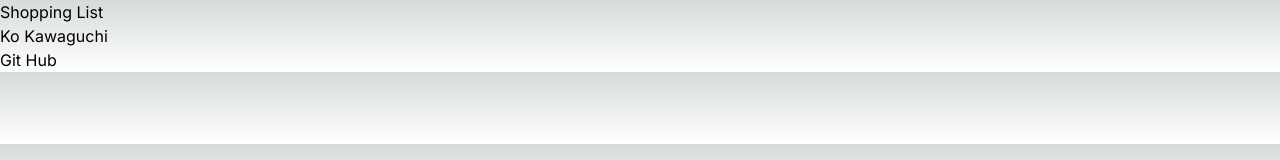
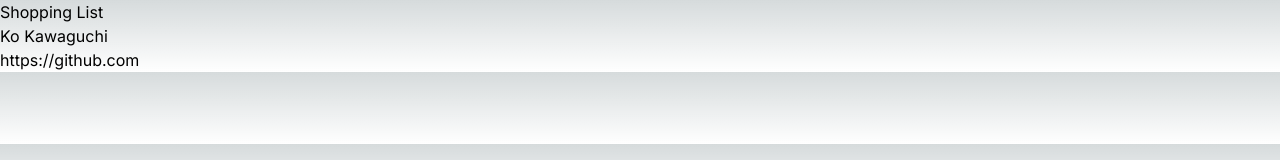
Before and after one commit to kokawaguchi/cprg306-assignments, a Next.js app: page /week-2 in a window 1280 px wide. Shown: the top 160 px of the page. Built offline with nearby package versions, Linux system fonts and the light colour scheme.

Commit message:
Update student-info.js

```diff
--- a/app/week-2/student-info.js
+++ b/app/week-2/student-info.js
@@ -1,13 +1,12 @@
-import Link from 'next/link';
+import Link from "next/link";
 
 export default function StudentInfo() {
   return (
     <main>
       <h1>Ko Kawaguchi</h1>
       <div>
-            <Link href="https://github.com/kokawaguchi">Git Hub</Link>
+        <Link href="https://github.com/kokawaguchi">https://github.com</Link>
       </div>
-
     </main>
   );
 }
```
Lines whose indentation alone changed are shown as unchanged.
